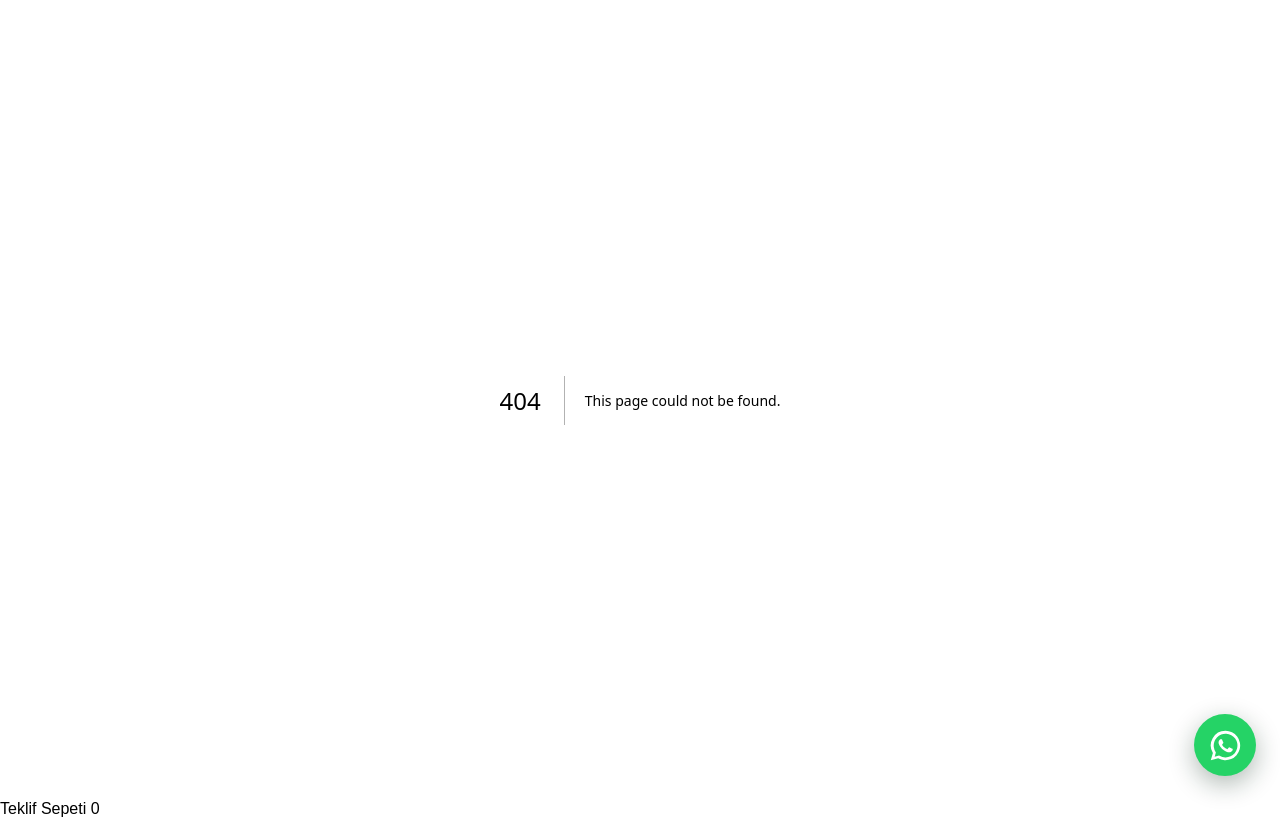
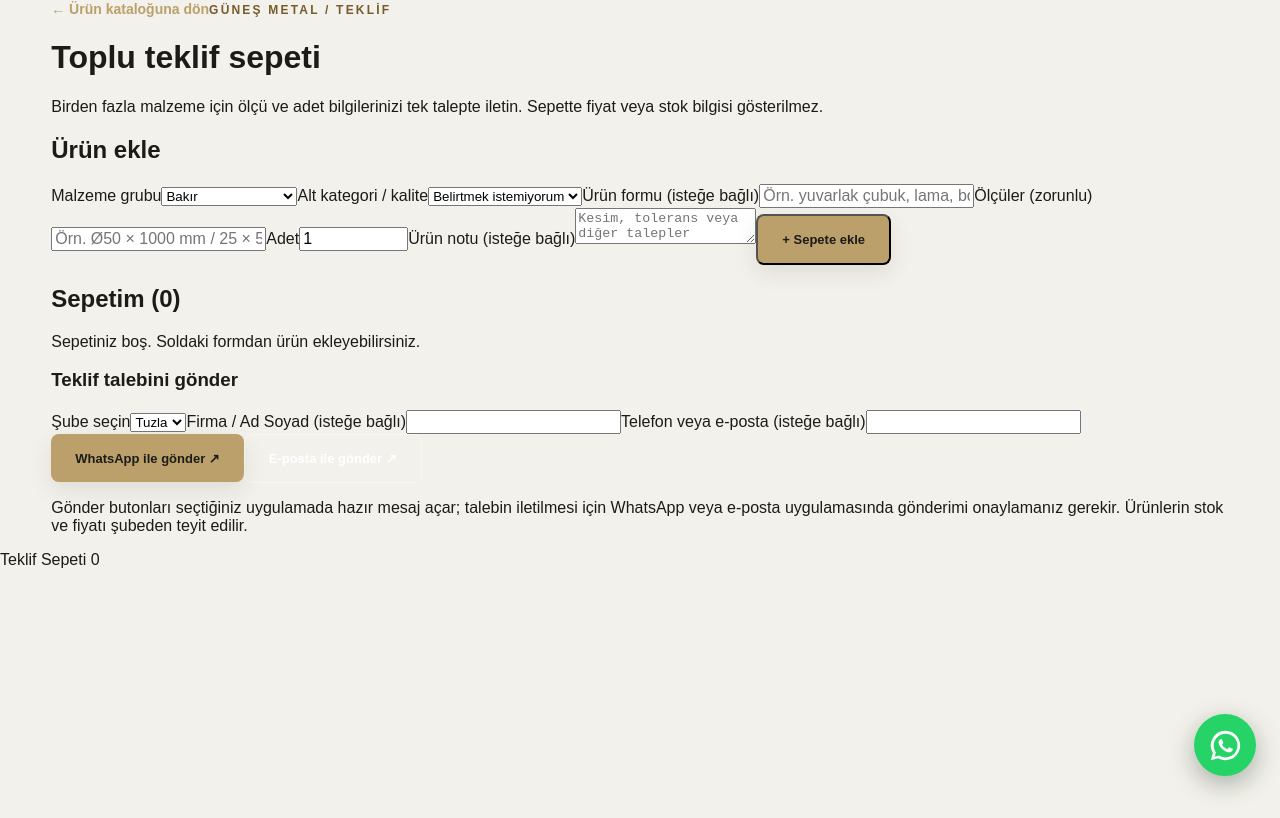
Before and after one commit to gunestaner42-eng/g-ne-metal, a Next.js app: page /teklif-sepeti in a window 1280 px wide. Before the commit this address had no page. Built offline with nearby package versions, Linux system fonts and the light colour scheme.

Commit message:
Publish quote cart route with metadata

```diff
--- /dev/null
+++ b/app/teklif-sepeti/page.jsx
@@ -0,0 +1,3 @@
+import QuoteCartPage from "../components/QuoteCartPage";
+export const metadata={title:"Toplu Teklif Sepeti",description:"Güneş Metal ürünleri için ölçü ve adetlerle toplu teklif talebi hazırlayın.",robots:{index:false,follow:true}};
+export default function Page(){return <QuoteCartPage/>;}
```
